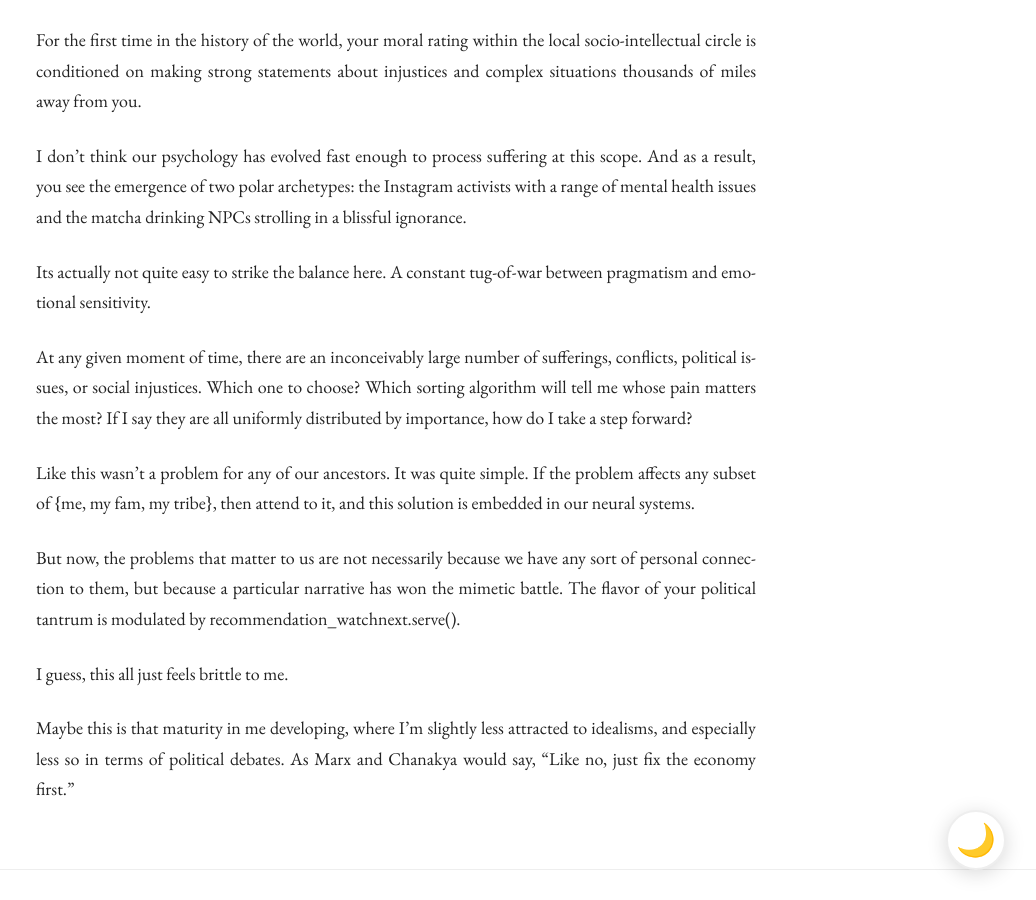
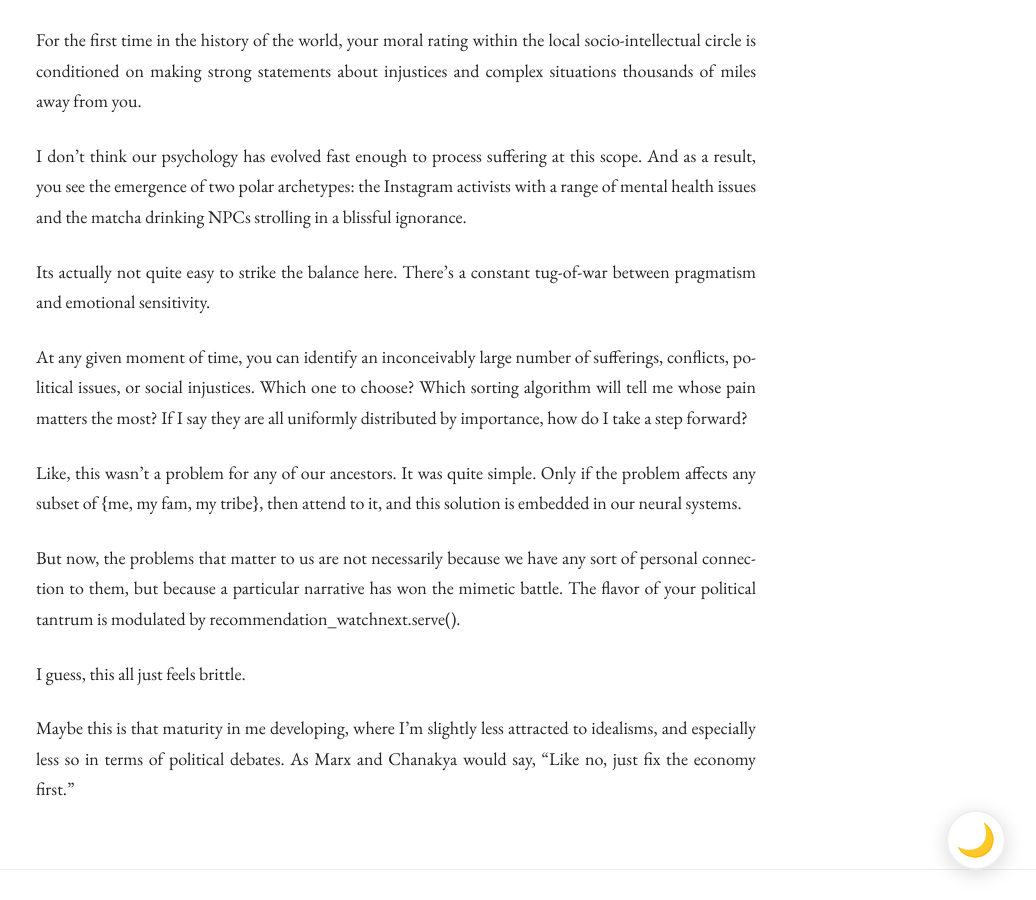
Before and after one commit to vivekhandebagh/vivekhandebagh.github.io, a Jekyll site: the page built from _posts/2025-09-12-outgrowing-idealisms.md, in a window 1280 px wide and 900 px high, scrolled down 1852 px. Shown: the whole window, without its empty margins (244-1280 px from the left). Built offline with Jekyll 4.4.1, drawn with Linux system fonts in a browser that asks for light colours; some of the changed text lies outside the part shown.

Commit message:
update post

```diff
--- a/_posts/2025-09-12-outgrowing-idealisms.md
+++ b/_posts/2025-09-12-outgrowing-idealisms.md
@@ -24,14 +24,14 @@ For the first time in the history of the world, your moral rating within the loc
 
 I don’t think our psychology has evolved fast enough to process suffering at this scope. And as a result, you see the emergence of two polar archetypes: the Instagram activists with a range of mental health issues and the matcha drinking NPCs strolling in a blissful ignorance.
 
-Its actually not quite easy to strike the balance here. A constant tug-of-war between pragmatism and emotional sensitivity.
+Its actually not quite easy to strike the balance here. There's a constant tug-of-war between pragmatism and emotional sensitivity.
 
-At any given moment of time, there are an inconceivably large number of sufferings, conflicts, political issues, or social injustices. Which one to choose? Which sorting algorithm will tell me whose pain matters the most? If I say they are all uniformly distributed by importance, how do I take a step forward?
+At any given moment of time, you can identify an inconceivably large number of sufferings, conflicts, political issues, or social injustices. Which one to choose? Which sorting algorithm will tell me whose pain matters the most? If I say they are all uniformly distributed by importance, how do I take a step forward?
 
-Like this wasn’t a problem for any of our ancestors. It was quite simple. If the problem affects any subset of {me, my fam, my tribe}, then attend to it, and this solution is embedded in our neural systems.
+Like, this wasn’t a problem for any of our ancestors. It was quite simple. Only if the problem affects any subset of {me, my fam, my tribe}, then attend to it, and this solution is embedded in our neural systems.
 
 But now, the problems that matter to us are not necessarily because we have any sort of personal connection to them, but because a particular narrative has won the mimetic battle. The flavor of your political tantrum is modulated by recommendation_watchnext.serve().
 
-I guess, this all just feels brittle to me.
+I guess, this all just feels brittle.
 
 Maybe this is that maturity in me developing, where I’m slightly less attracted to idealisms, and especially less so in terms of political debates. As Marx and Chanakya would say, "Like no, just fix the economy first."
```
Also changed, not shown: other parts of _posts/2025-09-12-outgrowing-idealisms.md (+2 -2 lines).
